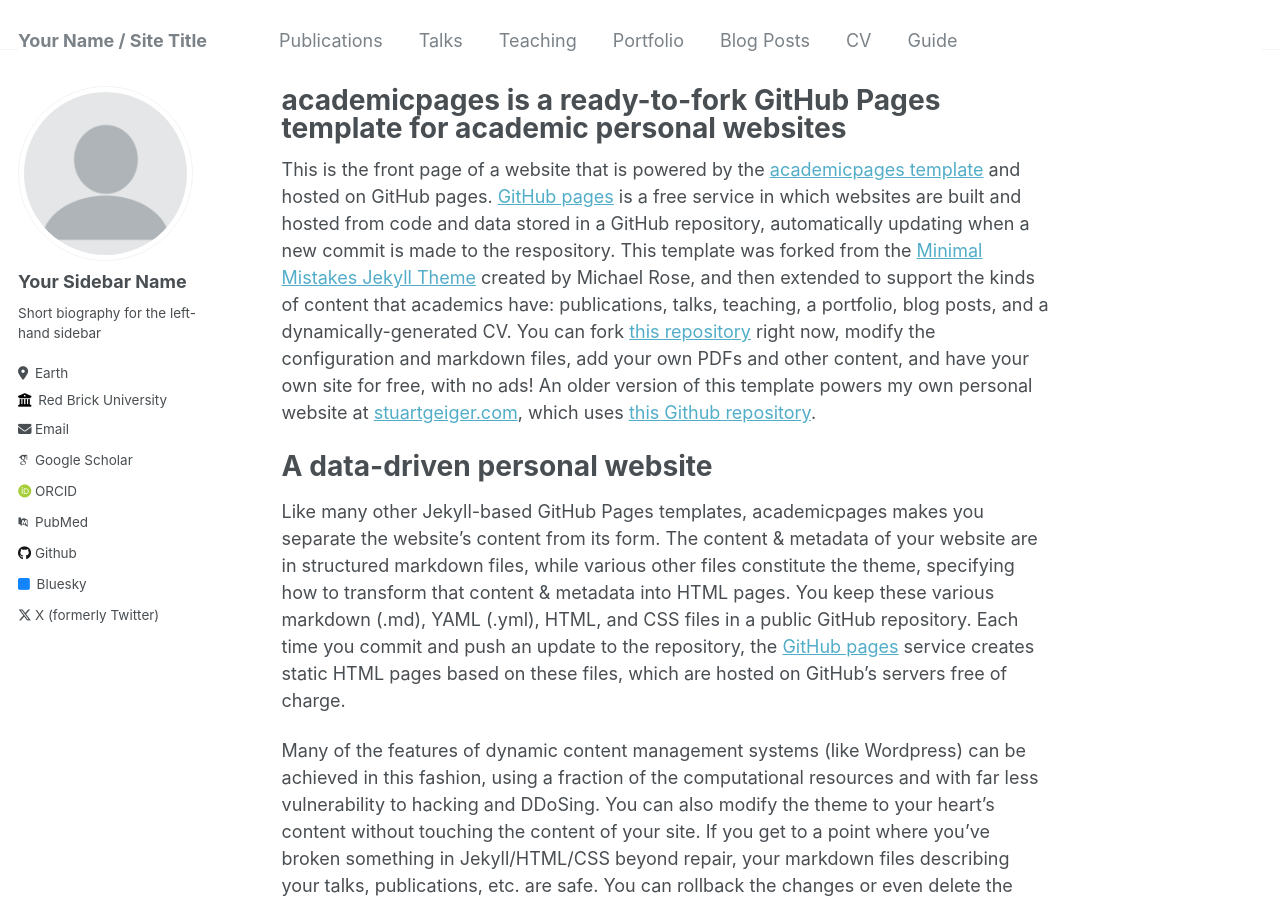
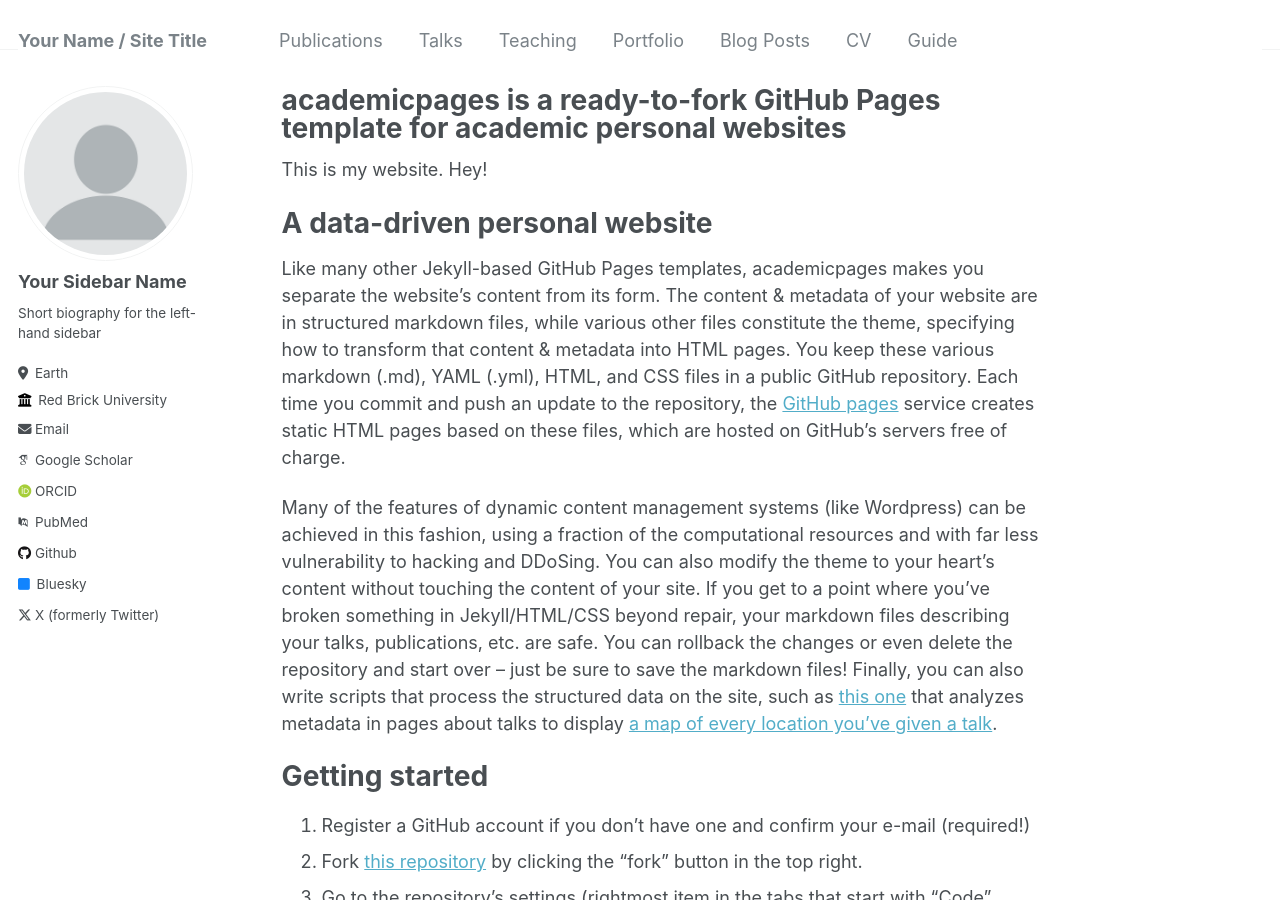
Before and after one commit to ChinmayD97/chinmayd97.github.io, a Jekyll site: the page built from _pages/about.md, in a window 1280 px wide and 900 px high. Built offline with Jekyll 4.4.1, drawn with Linux system fonts in a browser that asks for light colours; some web fonts are replaced.

Commit message:
Update about.md

```diff
--- a/_pages/about.md
+++ b/_pages/about.md
@@ -7,7 +7,7 @@ redirect_from:
   - /about.html
 ---
 
-This is the front page of a website that is powered by the [academicpages template](https://github.com/academicpages/academicpages.github.io) and hosted on GitHub pages. [GitHub pages](https://pages.github.com) is a free service in which websites are built and hosted from code and data stored in a GitHub repository, automatically updating when a new commit is made to the respository. This template was forked from the [Minimal Mistakes Jekyll Theme](https://mmistakes.github.io/minimal-mistakes/) created by Michael Rose, and then extended to support the kinds of content that academics have: publications, talks, teaching, a portfolio, blog posts, and a dynamically-generated CV. You can fork [this repository](https://github.com/academicpages/academicpages.github.io) right now, modify the configuration and markdown files, add your own PDFs and other content, and have your own site for free, with no ads! An older version of this template powers my own personal website at [stuartgeiger.com](http://stuartgeiger.com), which uses [this Github repository](https://github.com/staeiou/staeiou.github.io).
+This is my website. Hey!
 
 A data-driven personal website
 ======
```
